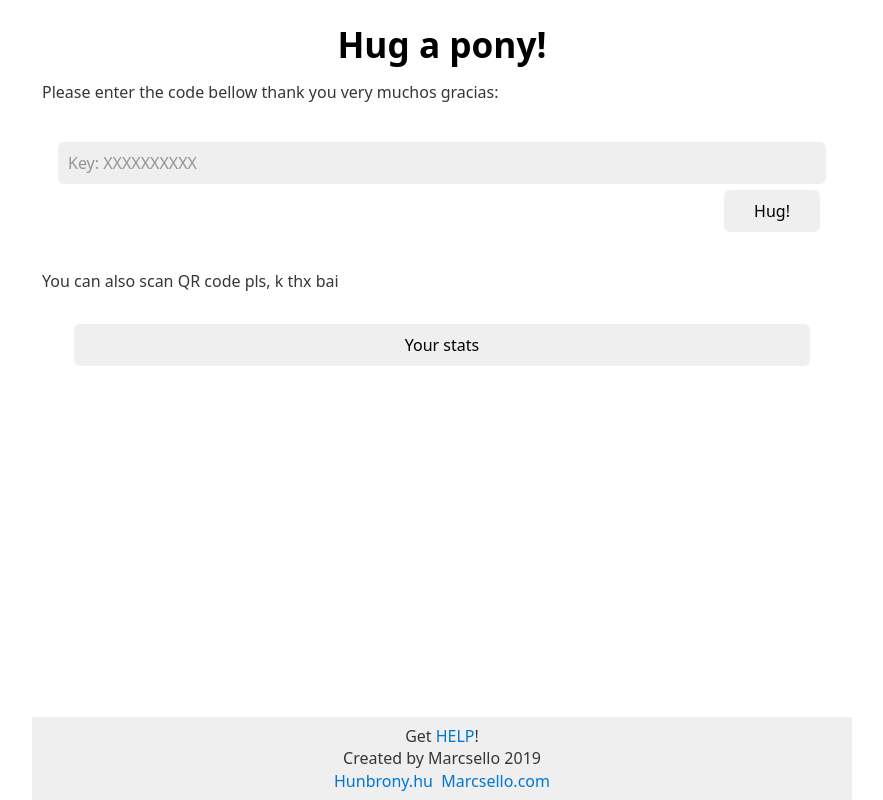
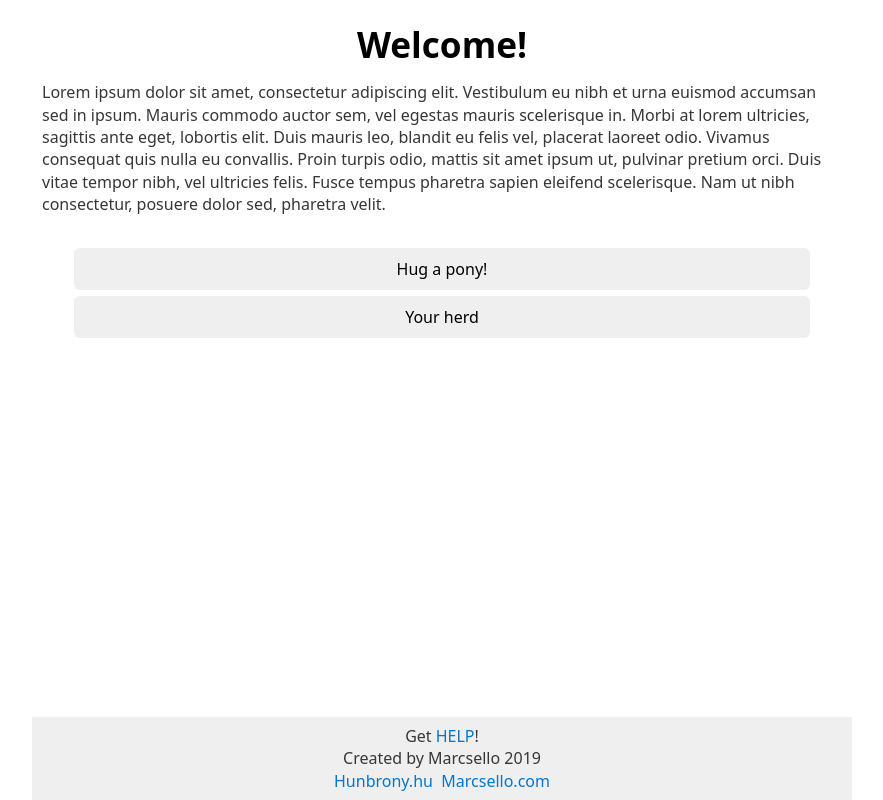
Before and after one commit to marcsello/ponyhug-frontend, a plain HTML site: page index.html in a window 1280 px wide. Shown: the whole page, without its empty margins (198-1081 px from the left). Drawn offline with nearby package versions, Linux system fonts and the light colour scheme; sample sign-in values are in the browser's storage.

Commit message:
Added index

```diff
--- a/hug.html
+++ b/index.html
@@ -16,35 +16,18 @@
 
 </head>
 <body>
-<h1>Hug a pony!</h1>
+<h1>Welcome!</h1>
 
-<div>
-Please enter the code bellow thank you very muchos gracias:
-</div>
-
-
-<div id="errortext">&nbsp;</div>
-
-<div class="form_container">
-<form action="#" id="hug_form" autocomplete="off">
-	<input type="text" name="ponykey" autocomplete="off" placeholder="Key: XXXXXXXXXX"></input>
-	<div style="text-align:right">
-		<button>Hug!</button>
-	</div>
-</form>
-</div>
-
-<div>
-You can also scan QR code pls, k thx bai
-</div>
+Lorem ipsum dolor sit amet, consectetur adipiscing elit. Vestibulum eu nibh et urna euismod accumsan sed in ipsum. Mauris commodo auctor sem, vel egestas mauris scelerisque in. Morbi at lorem ultricies, sagittis ante eget, lobortis elit. Duis mauris leo, blandit eu felis vel, placerat laoreet odio. Vivamus consequat quis nulla eu convallis. Proin turpis odio, mattis sit amet ipsum ut, pulvinar pretium orci. Duis vitae tempor nibh, vel ultricies felis. Fusce tempus pharetra sapien eleifend scelerisque. Nam ut nibh consectetur, posuere dolor sed, pharetra velit.
 
 <div class="navigators">
-	<button onclick="window.location.href='herd.html'">Your stats</button>
+    <button onclick="window.location.href='hug.html'">Hug a pony!</button>
+	<button onclick="window.location.href='herd.html'">Your herd</button>
 </div>
 
 <div class="footer">
 	<div>
-	Get <a href="#">HELP</a>!
+	Get <a href="/">HELP</a>!
 	</div>
 
 	<div>
@@ -57,6 +40,6 @@ You can also scan QR code pls, k thx bai
 	</div>
 </div>
 
-<script src="js/hug.js"></script>
+
 </body>
 </html>
--- a/js/common.js
+++ b/js/common.js
@@ -8,7 +8,7 @@ function checkRegistration(this_is_registration_page, next) {
             if (next) {
                 var nextpage = next;
             } else {
-                var nextpage = "herd.html";
+                var nextpage = "/";
             }
 
 
--- a/js/register.js
+++ b/js/register.js
@@ -32,7 +32,7 @@ $( document ).ready(function () {
 					if (data.jwt) {
 						localStorage.setItem("ponyhug_jwt",data.jwt);
 						localStorage.setItem("ponyhug_name",playername);
-						$(location).attr("href", "herd.html"); // redirect user to herd.html
+						$(location).attr("href", "/"); // redirect user to herd.html
 
 					} else {
 						$("#errortext").html("Could not get JWT token");
```
Also changed, not shown: herd.html (+1 -1 lines), ponyinfo.html (+1 -1 lines), register.html (+0 -3 lines).
